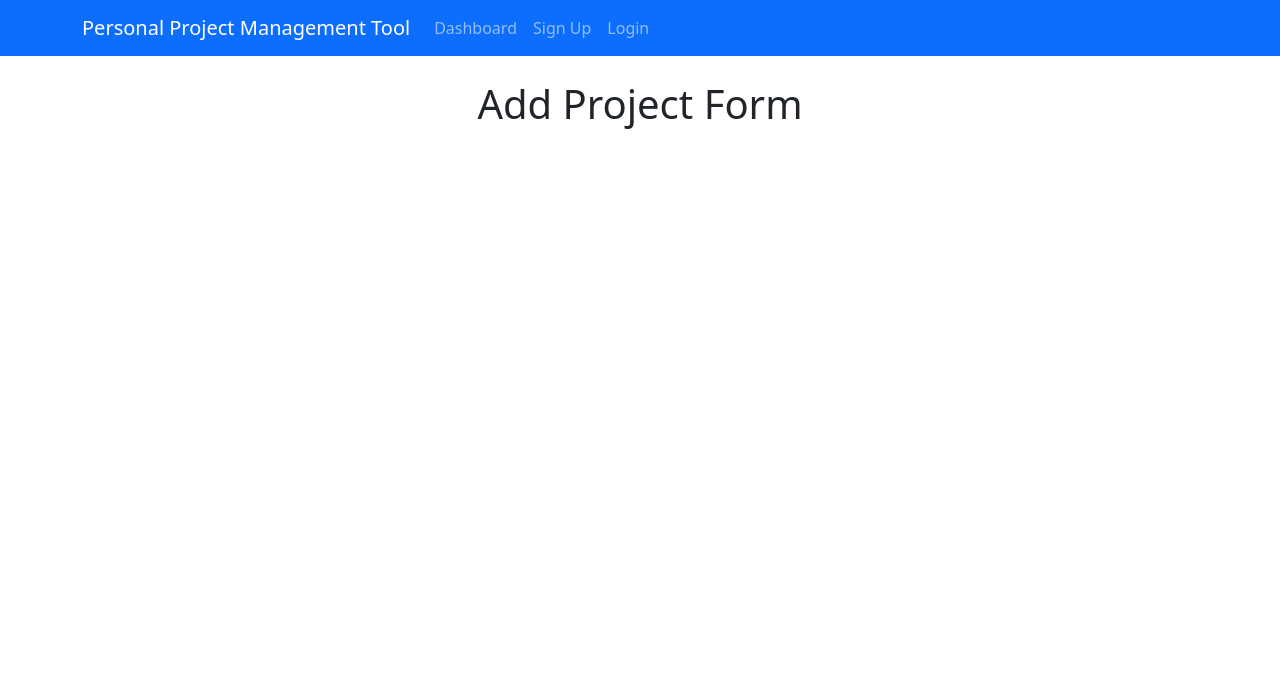
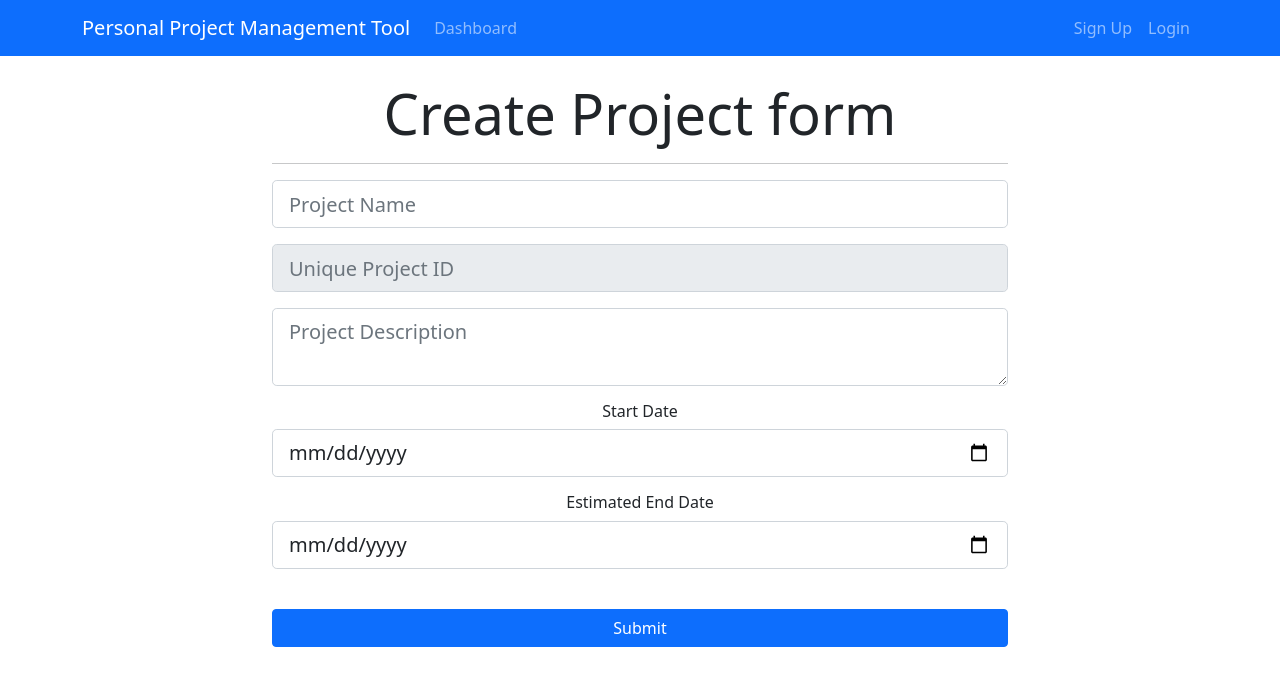
Before and after one commit to DinhJDev/HCL-Capstone, a React (Create React App) app in the folder ppmtool-react-client/: page /addProject in a window 1280 px wide. Shown: the top 686 px of the page. Built offline with nearby package versions, Linux system fonts and the light colour scheme.

Commit message:
AddProject Components

```diff
--- a/ppmtool-react-client/public/index.html
+++ b/ppmtool-react-client/public/index.html
@@ -24,6 +24,8 @@
       work correctly both with client-side routing and a non-root public URL.
       Learn how to configure a non-root public URL by running `npm run build`.
     -->
+    <link rel="stylesheet" href="https://stackpath.bootstrapcdn.com/bootstrap/4.1.1/css/bootstrap.min.css" integrity="sha384-WskhaSGFgHYWDcbwN70/dfYBj47jz9qbsMId/iRN3ewGhXQFZCSftd1LZCfmhktB"
+        crossorigin="anonymous">
     <link rel="stylesheet" href="https://use.fontawesome.com/releases/v5.2.0/css/all.css" integrity="sha384-hWVjflwFxL6sNzntih27bfxkr27PmbbK/iSvJ+a4+0owXq79v+lsFkW54bOGbiDQ"
         crossorigin="anonymous">
     <title>PPM Tool</title>
--- a/ppmtool-react-client/src/components/Project/AddProject.js
+++ b/ppmtool-react-client/src/components/Project/AddProject.js
@@ -1,11 +1,71 @@
 import React, { Component } from 'react';
 
 export default class AddProject extends Component {
+  constructor() {
+    super()
+    this.state={
+      projectName: "",
+      projectIdentifier: "",
+      description: "",
+      start_date: "",
+      end_date: ""
+    };
+
+    this.onChange = this.onChange.bind(this);
+    this.onSubmit = this.onSubmit.bind(this);
+  }
+
+  onChange(e) {
+    this.setState({[e.target.name]:e.target.value})
+  }
+
+  onSubmit(e) {
+    e.preventDefault();
+    const newProject = {
+      projectName: this.state.projectName,
+      projectIdentifier: this.state.projectIdentifier,
+      description: this.state.description,
+      start_date: this.state.start_date,
+      end_date: this.state.start_date
+    };
+
+    console.log(newProject);
+  }
+
   render() {
     return (
-        <div>
-            <h1>Add Project Form</h1>
+      <div className="register">
+        <div className="container">
+            <div className="row">
+                <div className="col-md-8 m-auto">
+                    <h5 className="display-4 text-center">Create Project form</h5>
+                    <hr />
+                    <form onSubmit={this.onSubmit}>
+                        <div className="form-group">
+                            <input type="text" className="form-control form-control-lg " placeholder="Project Name" name="projectName" value={this.state.projectName} onChange={this.onChange}/>
+                        </div>
+                        <div className="form-group">
+                            <input type="text" className="form-control form-control-lg" placeholder="Unique Project ID" name="projectIdentifier" value={this.state.projectIdentifier} onChange={this.onChange}
+                                disabled />
+                        </div>
+                        <div className="form-group">
+                            <textarea className="form-control form-control-lg" placeholder="Project Description" name="description" value={this.state.description} onChange={this.onChange}></textarea>
+                        </div>
+                        <h6>Start Date</h6>
+                        <div className="form-group">
+                            <input type="date" className="form-control form-control-lg" name="start_date" value={this.state.start_date} onChange={this.onChange}/>
+                        </div>
+                        <h6>Estimated End Date</h6>
+                        <div className="form-group">
+                            <input type="date" className="form-control form-control-lg" name="end_date" value={this.state.end_date} onChange={this.onChange}/>
+                        </div>
+
+                        <input type="submit" className="btn btn-primary btn-block mt-4" />
+                    </form>
+                </div>
+            </div>
         </div>
+    </div>
         )
   }
 }
```
